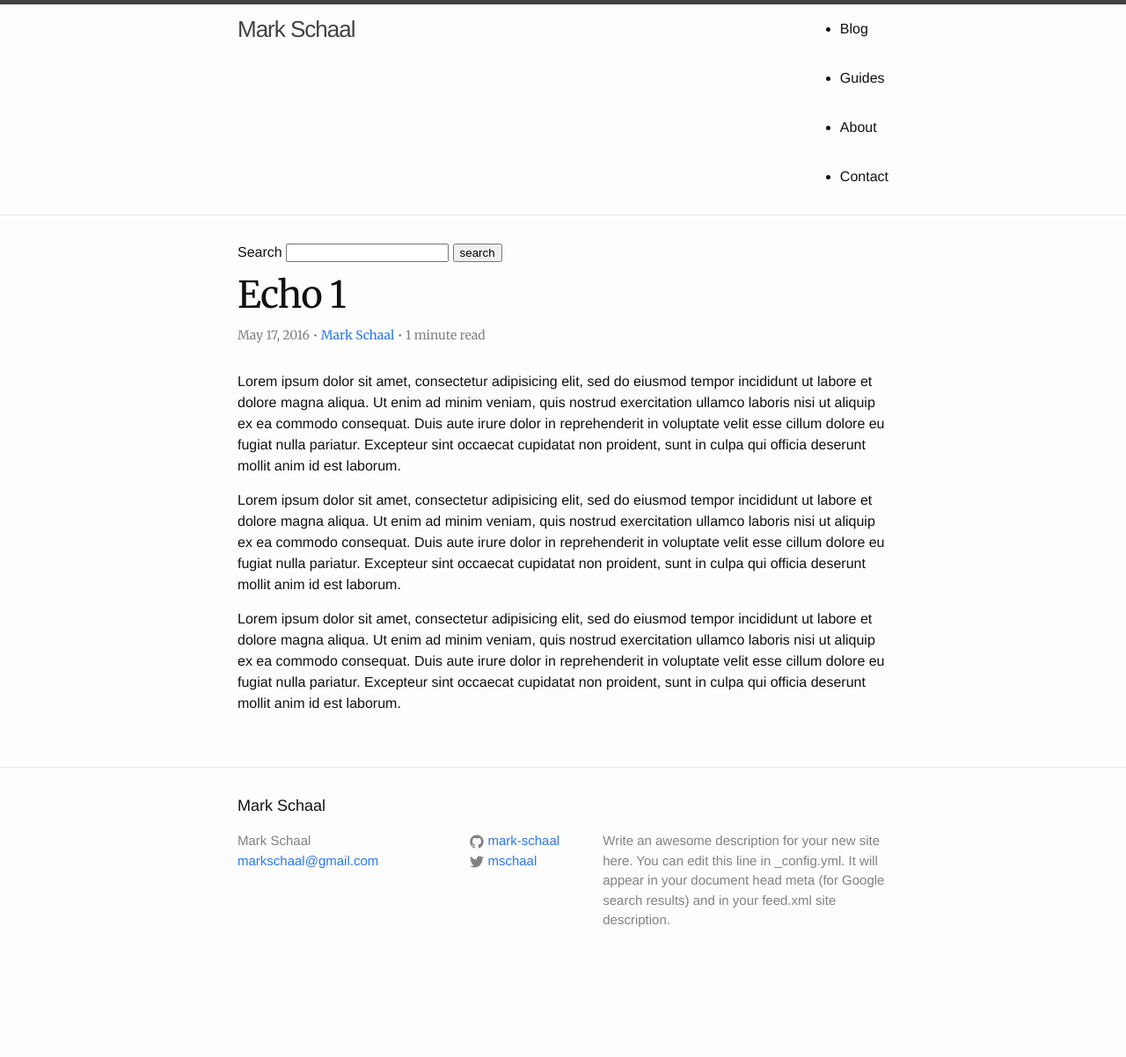
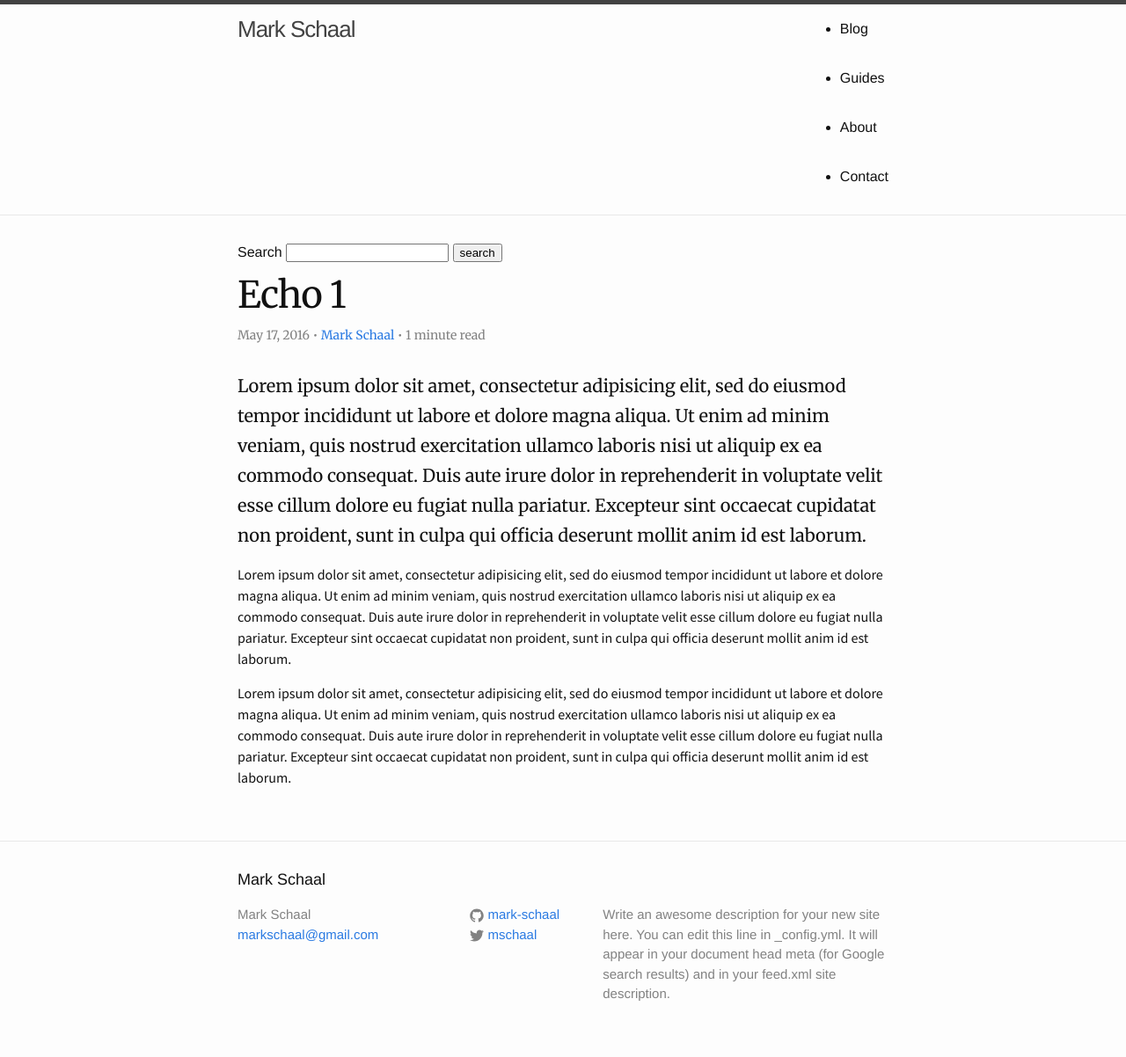
Before and after one commit to mark-schaal/mark-schaal.github.io, a Jekyll site: the page built from _posts/2016-05-17-echo-1.md, in a window 1280 px wide. Shown: the whole page at 88% size. Built offline with Jekyll 4.4.1, drawn with Linux system fonts in a browser that asks for light colours; nearby versions of some CDN libraries; comment, search, counter and statistics services are not loaded; before the commit the page ends 1118 px from its top, so only the background shows below that.

Commit message:
Post styles and layouts.

```diff
--- a/_sass/_layout.scss
+++ b/_sass/_layout.scss
@@ -201,7 +201,6 @@
  */
 .post-header {
     margin-bottom: $spacing-unit;
-    font-family: 'Merriweather', sans-serif;
 }
 
 .post-social-sharing{
@@ -210,12 +209,17 @@
 
 .post-title {
     font-size: 42px;
+    font-family: 'Merriweather', sans-serif;
     letter-spacing: -1px;
     line-height: 1;
 
     @include media-query($on-laptop) {
         font-size: 36px;
     }
+}
+
+.post-meta{
+    font-family: 'Merriweather', sans-serif;
 }
 
 .post-content {
@@ -243,6 +247,20 @@
         @include media-query($on-laptop) {
             font-size: 18px;
         }
+    }
+
+    p:first-child,
+    p.lead{
+        font-family: 'Merriweather', sans-serif;
+        font-size: 20px;
+        line-height: 1.7;
+    }
+
+    p{
+        font-family: 'Source Sans Pro', sans-serif;
+        font-size: 16px;
+        line-height: 1.5;
+        max-width: 53rem;
     }
 }
 
```
